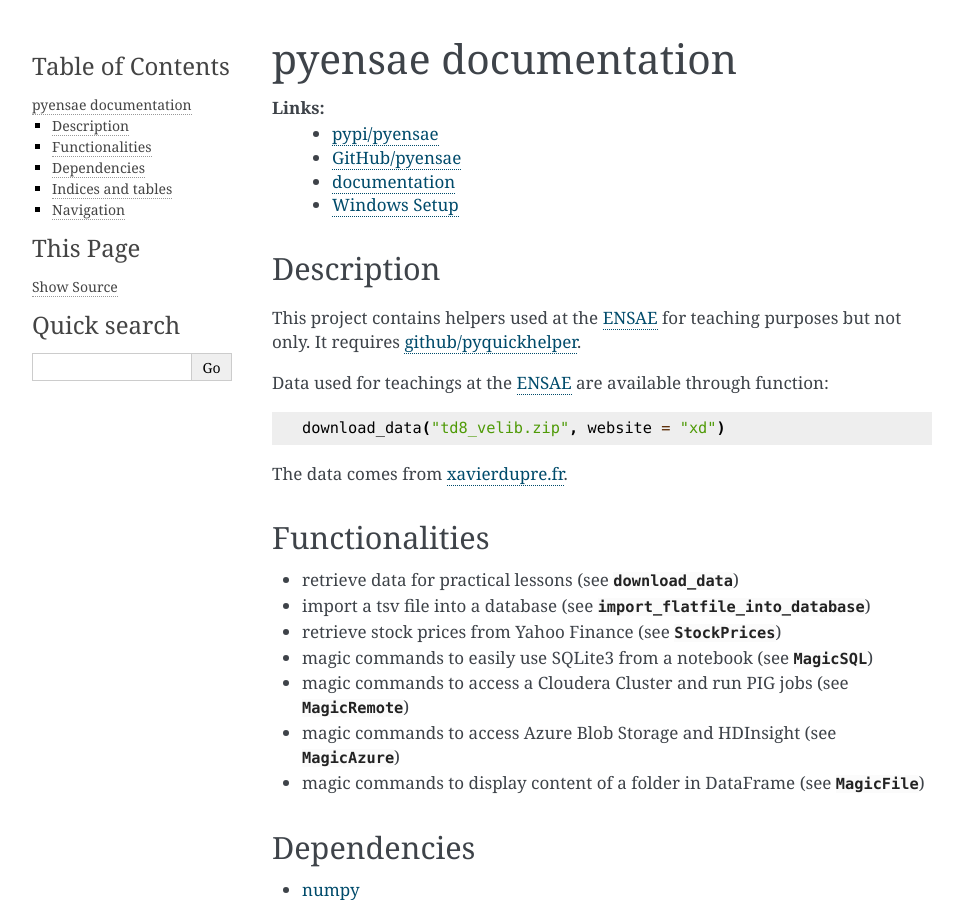
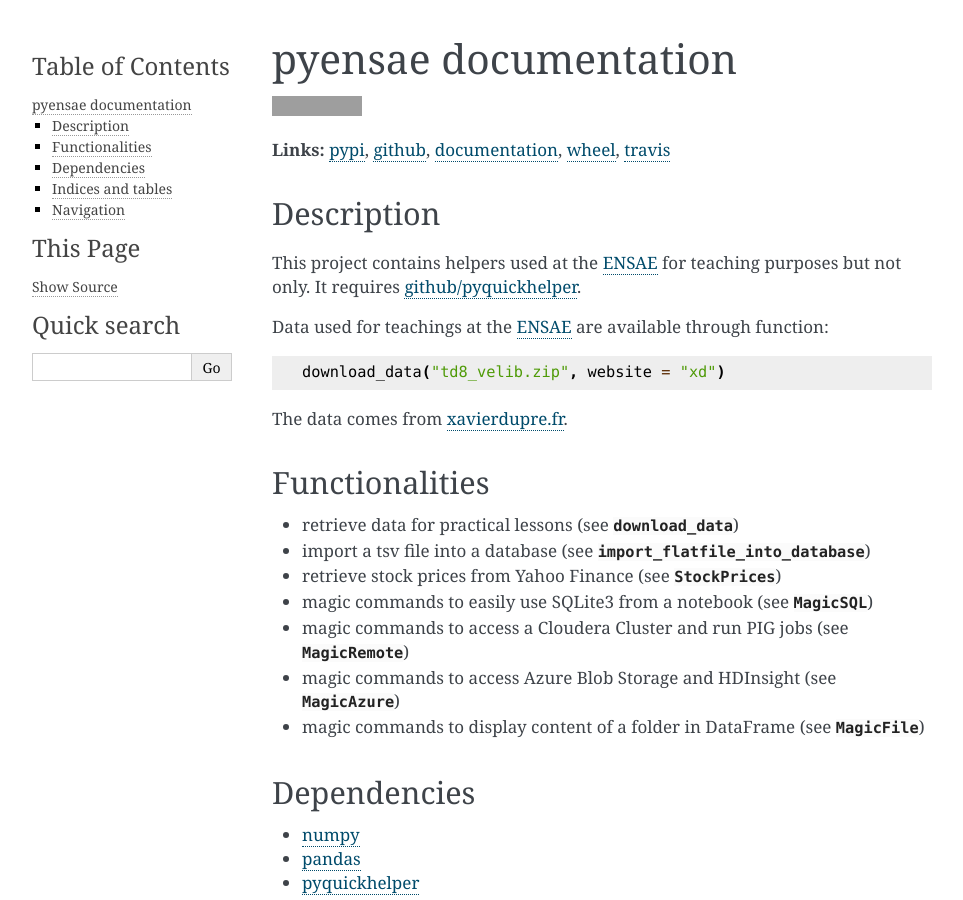
Before and after one commit to sdpython/pyensae, a Sphinx documentation site: the page built from _doc/sphinxdoc/source/index.rst, in a window 1280 px wide and 900 px high. Shown: the whole window, without its empty margins (148-1111 px from the left). Built offline with Sphinx 7.4.7, drawn with Linux system fonts in a browser that asks for light colours; pages that are not in the unit, such as notebooks, are missing from menus; grey boxes are pictures that could not be loaded.

Commit message:
documentation

```diff
--- a/README.rst
+++ b/README.rst
@@ -5,12 +5,17 @@
 README / Changes
 ================
 
+.. image:: https://travis-ci.org/sdpython/pyensae.svg?branch=master
+    :target: https://travis-ci.org/sdpython/pyensae
+    :alt: Build status
+
 
 **Links:**
     * `pypi/pyensae <https://pypi.python.org/pypi/pyensae/>`_
     * `GitHub/pyensae <https://github.com/sdpython/pyensae/>`_
     * `documentation <http://www.xavierdupre.fr/app/pyensae/helpsphinx/index.html>`_
     * `Windows Setup <http://www.xavierdupre.fr/site2013/index_code.html#pyensae>`_
+    * `Travis/pyensae <https://travis-ci.org/sdpython/pyensae>`_
 
 
 Description
--- a/_doc/sphinxdoc/source/index.rst
+++ b/_doc/sphinxdoc/source/index.rst
@@ -1,14 +1,16 @@
 pyensae documentation
 =====================
 
+.. image:: https://travis-ci.org/sdpython/pyensae.svg?branch=master
+    :target: https://travis-ci.org/sdpython/pyensae
+    :alt: Build status
 
 
-**Links:**
-    * `pypi/pyensae <https://pypi.python.org/pypi/pyensae/>`_
-    * `GitHub/pyensae <https://github.com/sdpython/pyensae/>`_
-    * `documentation <http://www.xavierdupre.fr/app/pyensae/helpsphinx/index.html>`_
-    * `Windows Setup <http://www.xavierdupre.fr/site2013/index_code.html#pyensae>`_
-
+**Links:** `pypi <https://pypi.python.org/pypi/pyensae/>`_,
+`github <https://github.com/sdpython/pyensae/>`_,
+`documentation <http://www.xavierdupre.fr/app/pyensae/helpsphinx/index.html>`_,
+`wheel <http://www.xavierdupre.fr/site2013/index_code.html#pyensae>`_,
+`travis <https://travis-ci.org/sdpython/pyensae>`_
 
 Description
 -----------
```
